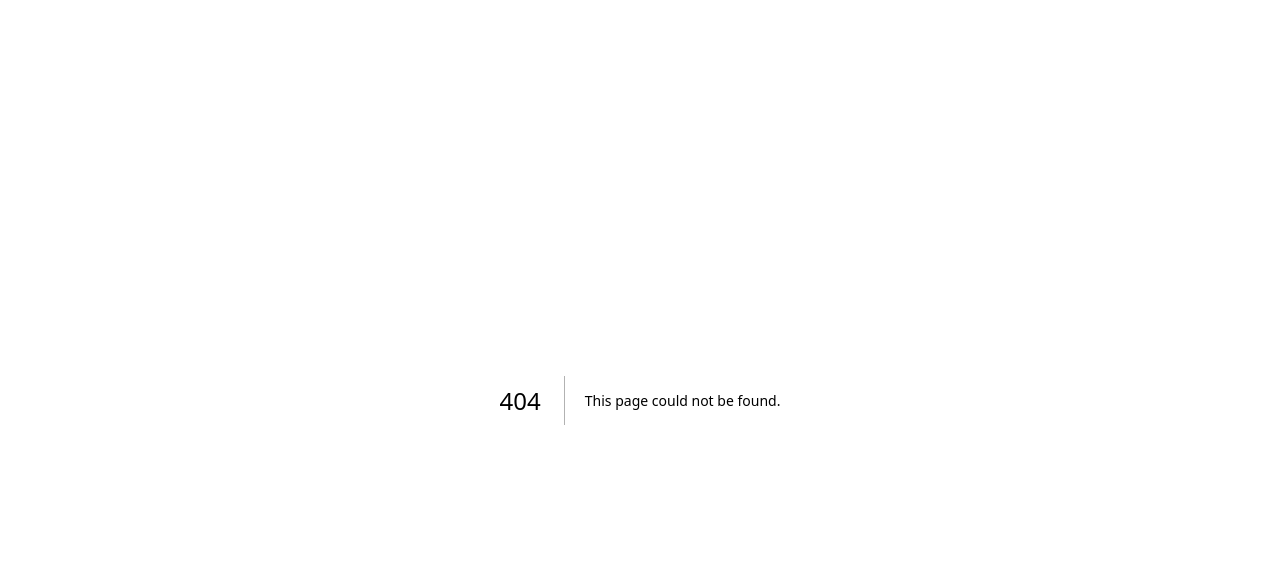
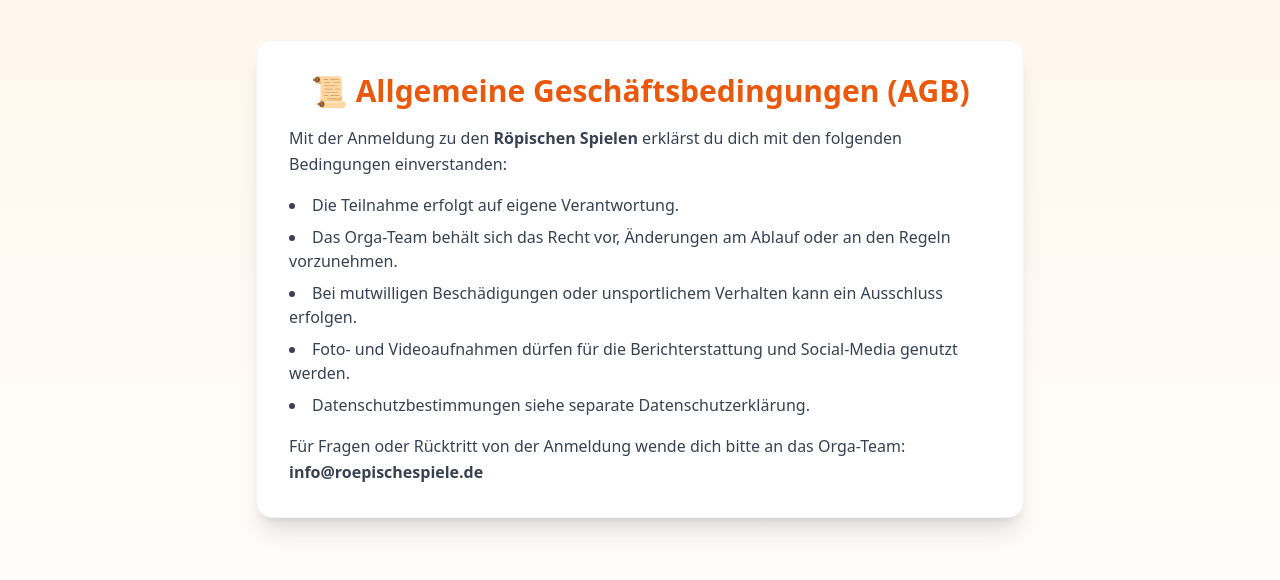
Before and after one commit to RaykSchroeder/RoepischeSpiele, a Next.js app: page /agb in a window 1280 px wide. Before the commit this address had no page. Shown: the top 580 px of the page. Built offline with nearby package versions, Linux system fonts and the light colour scheme.

Commit message:
Update and rename terms.js to agb.js

```diff
--- /dev/null
+++ b/pages/agb.js
@@ -0,0 +1,29 @@
+export default function AGB() {
+  return (
+    <div className="min-h-screen bg-gradient-to-b from-orange-50 to-white flex flex-col items-center py-10 px-4">
+      <div className="max-w-3xl bg-white shadow-xl rounded-2xl p-8 border border-gray-100">
+        <h1 className="text-3xl font-bold text-orange-600 mb-4 text-center">
+          📜 Allgemeine Geschäftsbedingungen (AGB)
+        </h1>
+
+        <p className="text-gray-700 leading-relaxed mb-4">
+          Mit der Anmeldung zu den <strong>Röpischen Spielen</strong> erklärst du dich mit den folgenden Bedingungen einverstanden:
+        </p>
+
+        <ul className="list-disc list-inside text-gray-700 space-y-2 mb-4">
+          <li>Die Teilnahme erfolgt auf eigene Verantwortung.</li>
+          <li>Das Orga-Team behält sich das Recht vor, Änderungen am Ablauf oder an den Regeln vorzunehmen.</li>
+          <li>Bei mutwilligen Beschädigungen oder unsportlichem Verhalten kann ein Ausschluss erfolgen.</li>
+          <li>Foto- und Videoaufnahmen dürfen für die Berichterstattung und Social-Media genutzt werden.</li>
+          <li>Datenschutzbestimmungen siehe separate Datenschutzerklärung.</li>
+        </ul>
+
+        <p className="text-gray-700 leading-relaxed">
+          Für Fragen oder Rücktritt von der Anmeldung wende dich bitte an das Orga-Team:
+          <br />
+          <strong>info@roepischespiele.de</strong>
+        </p>
+      </div>
+    </div>
+  );
+}
--- a/pages/terms.js
+++ /dev/null
@@ -1,16 +0,0 @@
-export default function Terms() {
-  return (
-    <div className="p-8 max-w-3xl mx-auto">
-      <h1 className="text-2xl font-bold mb-4">Allgemeine Geschäftsbedingungen (AGB)</h1>
-      <p className="mb-4">
-        Mit deiner Anmeldung erklärst du dich einverstanden, an den Röpischen Spielen
-        teilzunehmen. Die Teilnahme erfolgt auf eigene Verantwortung. Für Schäden an
-        Eigentum oder Gesundheit übernehmen die Veranstalter keine Haftung.
-      </p>
-      <p>
-        Änderungen am Programm oder Ablauf sind vorbehalten. Die Teilnahmegebühr (falls vorhanden)
-        ist nicht übertragbar.
-      </p>
-    </div>
-  );
-}
```
